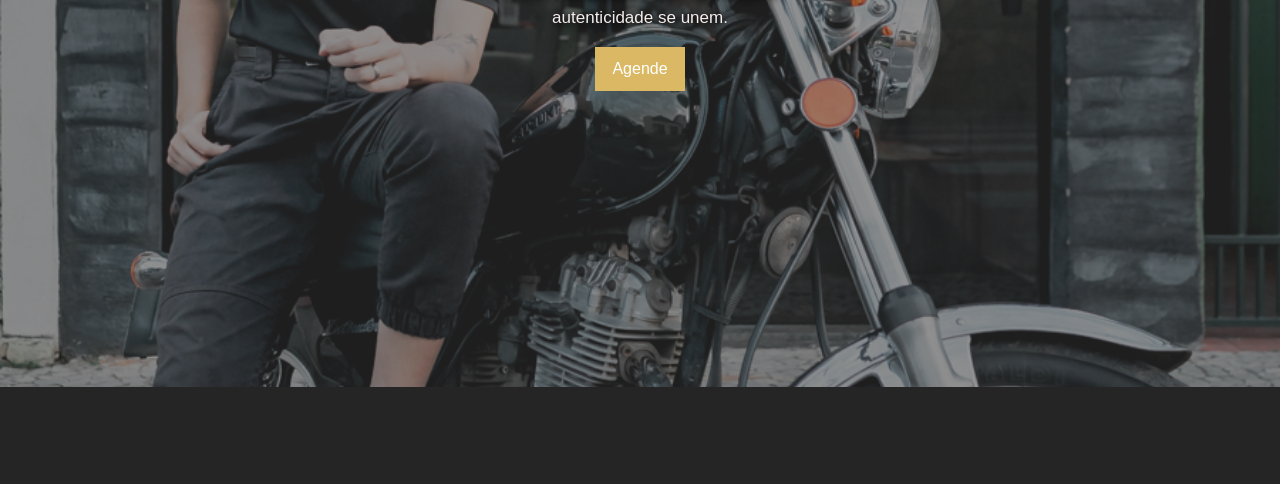
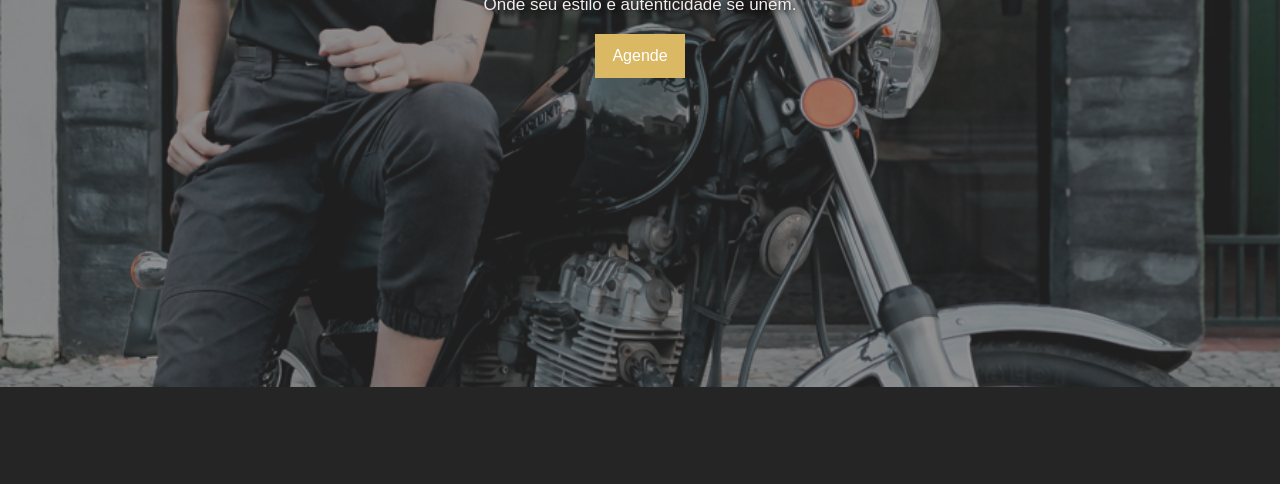
Before and after one commit to theiguim/barbeariamalibu, a plain HTML site: page index.html in a window 1280 px wide. Shown: the part 413-897 px from the top of the page. Drawn offline with nearby package versions, Linux system fonts and the light colour scheme; a web font is replaced by a local one.

```diff
--- a/index.html
+++ b/index.html
@@ -37,7 +37,7 @@
     <div class="overlay"></div>
     <div id="mainContent">
       <h1>Malibu</h1>
-      <p>Barbearia Malibu: Onde seu estilo e autenticidade se unem.</p>
+      <p>Onde seu estilo e autenticidade se unem.</p>
       <a href="https://booksy.com/pt-br/147960_malibu-barbearia_barbearias_520025_sao-joao-del-rei" target="_blank"><button id="agende">Agende</button></a>
     </div>
 
```
